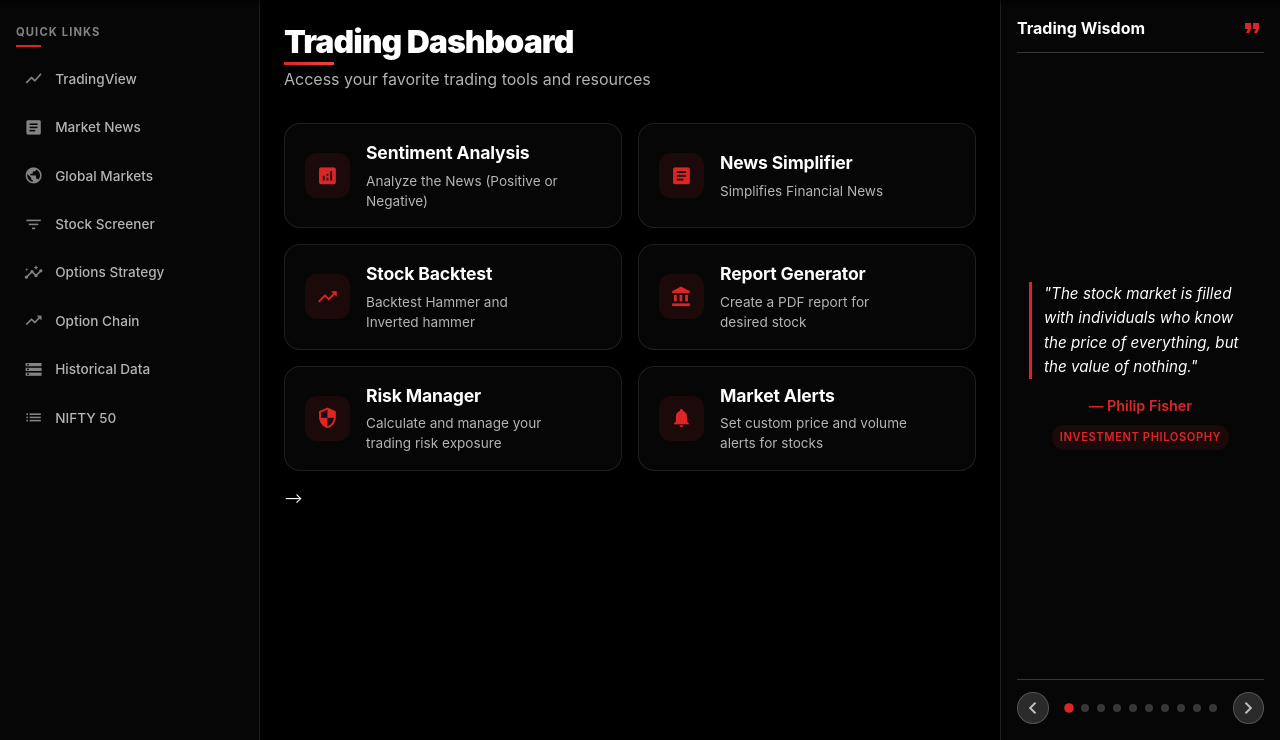
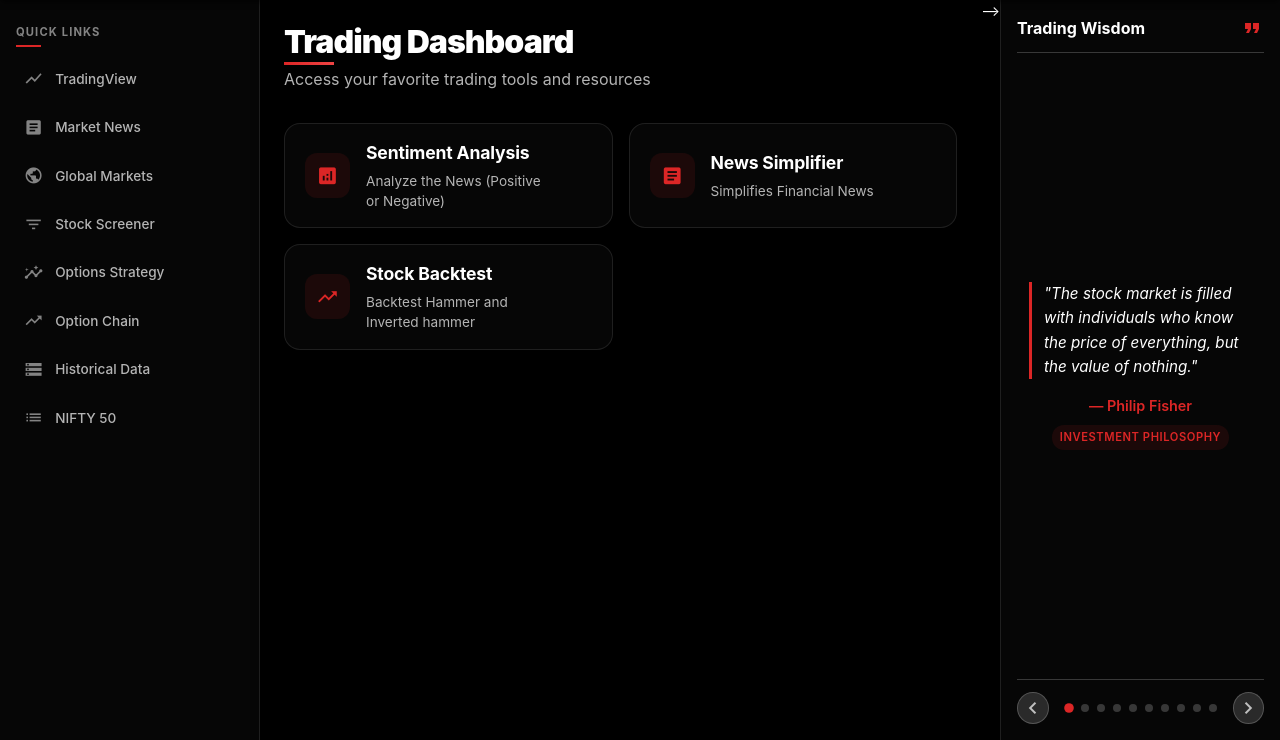
Before and after one commit to vengats-off/sagixsen, a Flask app: page / in a window 1280 px wide. Shown: the part 60-800 px from the top of the page. Run offline with Flask 3, Linux system fonts and the light colour scheme.

Commit message:
Update index.html

```diff
--- a/templates/index.html
+++ b/templates/index.html
@@ -153,7 +153,7 @@
                     </div>
                 </div>
 
-                <div class="feature-card" data-path="/options">
+               <!--<div class="feature-card" data-path="/options">
                     <div class="feature-icon">
                         <span class="material-icons">account_balance</span>
                     </div>
@@ -192,7 +192,7 @@
                     </div>
                 </div>-->
             </div>
-        </main>
+        </main> -->
 
         <!--Quotes Panel -->
         <aside class="quotes-panel">
```
